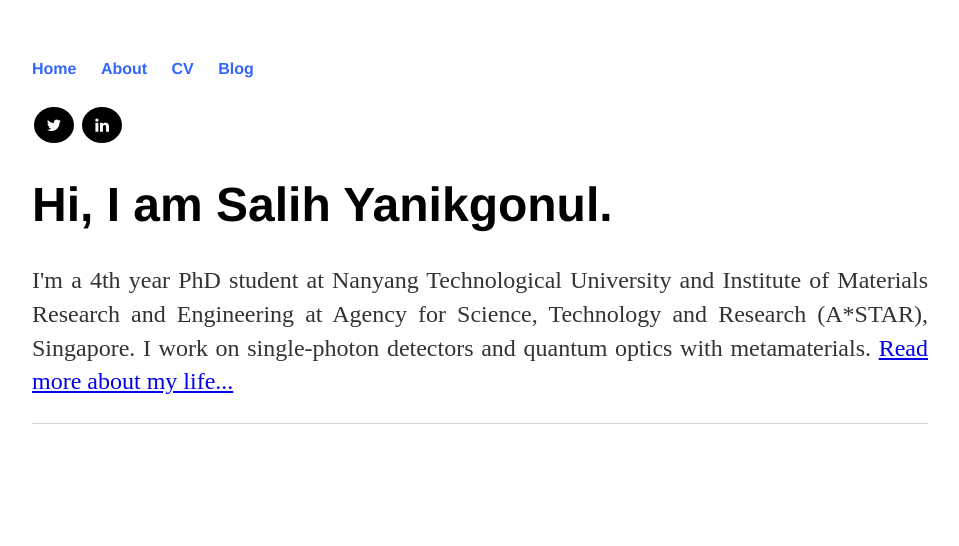
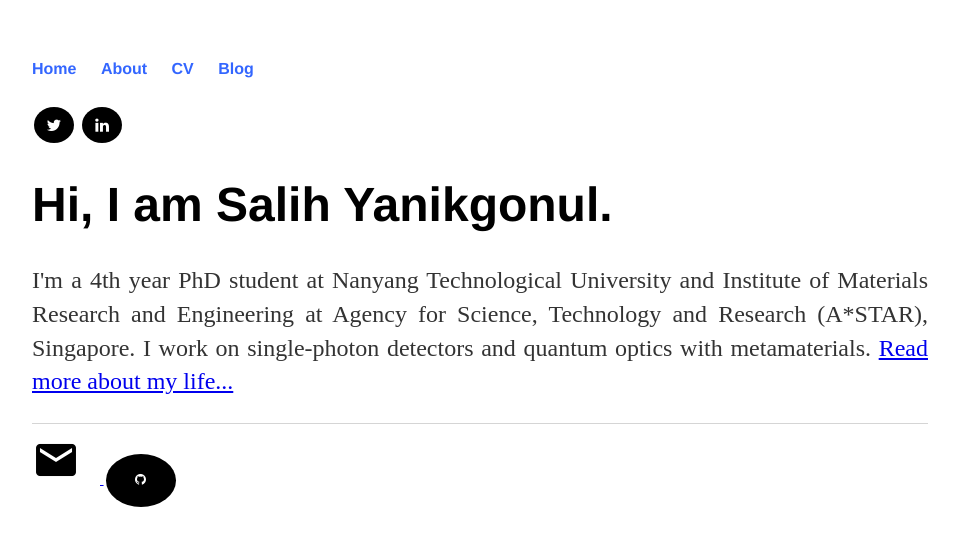
Before and after one commit to salihyanikgonul/salihyanikgonul.github.io, a Jekyll site: the page built from index.html, in a window 1280 px wide. Shown: the top 546 px of the page, without its empty margins (160-1119 px from the left). Built offline with Jekyll 4.4.1, drawn with Linux system fonts in a browser that asks for light colours; a style sheet for code colours, icons or effects is not loaded.

Commit message:
Update default.html

```diff
--- a/_layouts/default.html
+++ b/_layouts/default.html
@@ -34,7 +34,7 @@
 			</div><!-- /.container -->
 			<footer>
 	    		<ul>
-	        		<li><a href="mailto:salih001@ntu.edu.sg"><i class="material-icons" style="font-size:48px;color:black;>email</i></li>
+	        		<li><a href="mailto:salih001@ntu.edu.sg"><i class="material-icons" style="font-size:48px;color:black;">email</i></li>
 	        		<li><a href="https://github.com/salihyanikgonul" class="fa fa-github"></a></li>
 			</ul>
 			</footer>
```
